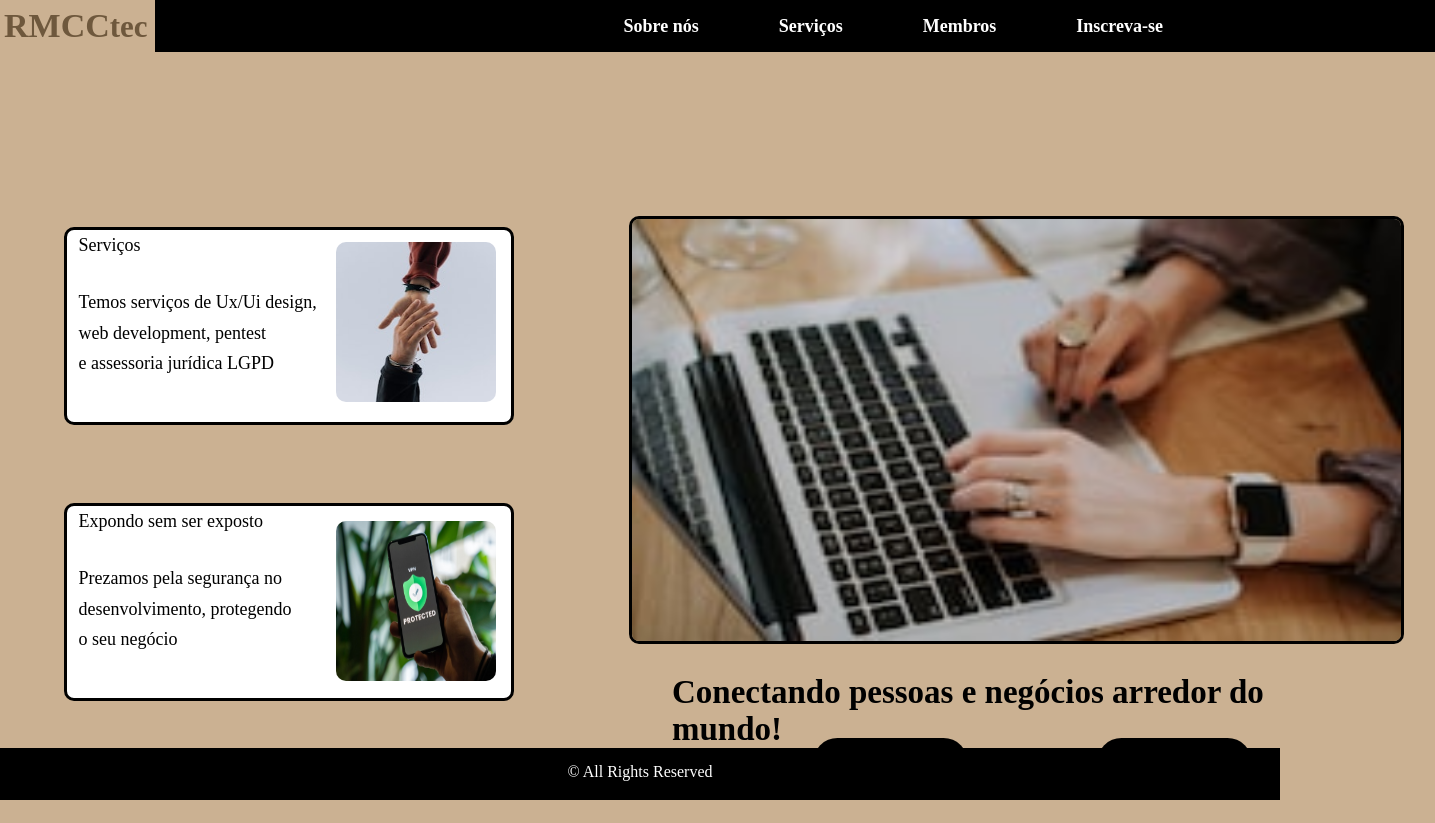
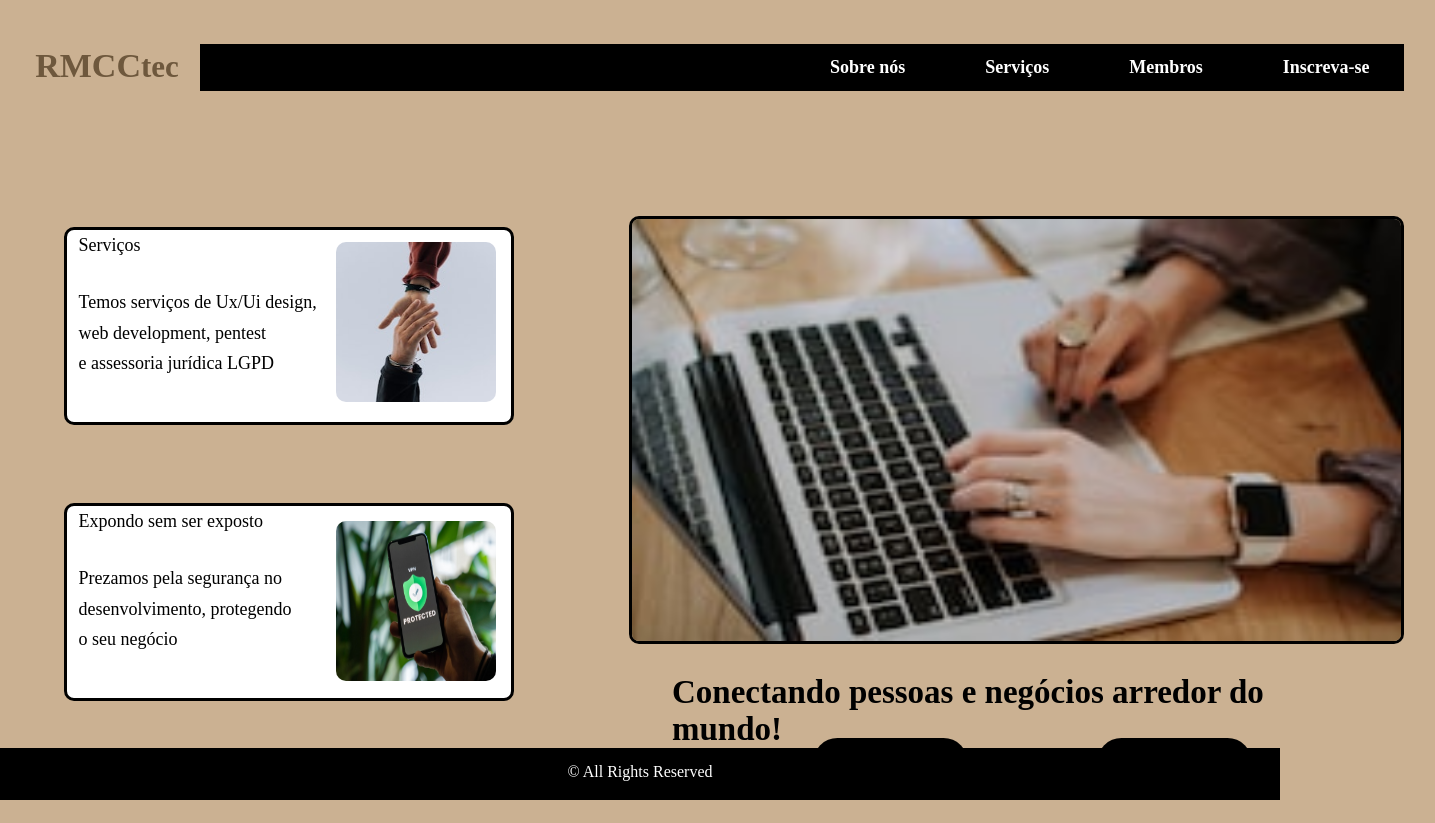
Before and after one commit to RMCCtec/RMCCtec-WebSite, a plain HTML site: page index.html in a window 1280 px wide. Shown: the whole page, 1435 px wide, since content can reach past the window. Drawn offline with Linux system fonts and the light colour scheme; a web font is replaced by a local one.

Commit message:
push com minha conta xD

```diff
--- a/assets/css/style.css
+++ b/assets/css/style.css
@@ -46,21 +46,21 @@ body {
     display: flex;
     justify-content: space-between;
     align-items: center;
-    position: sticky;
-    top: 0;
-    left: 0;
-    z-index: 1;
-    width: 100%;
-    height: 52px;
-    margin-left: 155px;
+    position: absolute;
+    top: 44px;
+    left: 200px;
+    width: 1204px;
+    height: 47px;
+
 }
 
 ul {
     display: flex;
     justify-content: space-between;
     align-items: center;
-    margin-right: 17rem;
     font-size: 18px;
+    position: relative;
+    left: 550px
 }
 
 .nav-item {
@@ -77,11 +77,16 @@ ul {
 }
 
 .logo {
-    font-size: 1rem;
+    font-size: 47px;
     font-weight: 500;
+    font-family: "Roboto";
     text-decoration: none;
-    position: relative;
-    right: 151px;
+    width: 174px;
+    height: 65px;
+    text-align: center;
+    position: absolute;
+    left: 20px;
+    top: -10px;
 }
 
 .Cname {
@@ -293,8 +298,8 @@ input[type=submit] {
     color: #fff;
 }
 
-input[type=submit]:hover {
-  color: #CBB192;
+input[type=submit]:hover{
+    color: #CBB192;
 }
 
 .criar-conta input{
@@ -310,3 +315,13 @@ input[type=submit]:hover {
     left: 980px;
     top: 845px;
 }
+
+i {
+    position: relative;
+    left: 1384px;
+    top: 855px;
+    width: 20px;
+    height: 20px;
+    text-decoration: none;
+    color: #000;
+}
--- a/index.html
+++ b/index.html
@@ -10,12 +10,12 @@
     </head>
     <body>
         <header>
+            <a href="#" class="logo">
+                <h1>
+                    <span class="Cname">RMCC</span><span class="tec">tec</span>
+                </h1>
+            </a>
             <nav class="wrapper">
-                <a href="#" class="logo">
-                    <h1>
-                        <span class="Cname">RMCC</span><span class="tec">tec</span>
-                    </h1>
-                </a>
                 <ul>
                     <li class="nav-item">
                         <a href="#about" class="nav-link" id="nav-link">Sobre nós</a>
@@ -59,6 +59,5 @@
             </div>
         </section>
         <footer class="rodape">&copy; All Rights Reserved</footer>
-      <script src="assets/js/script.js"></script>
     </body>
 </html>
```
